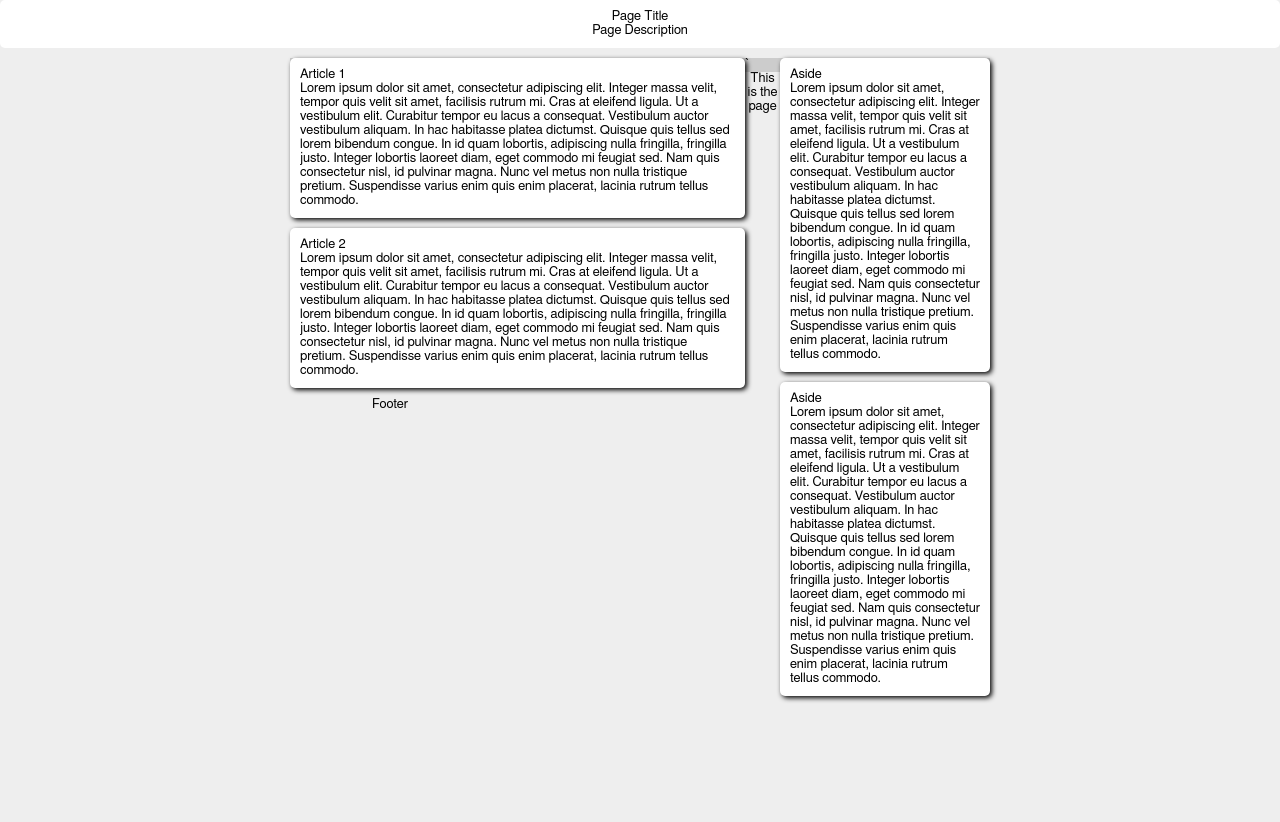
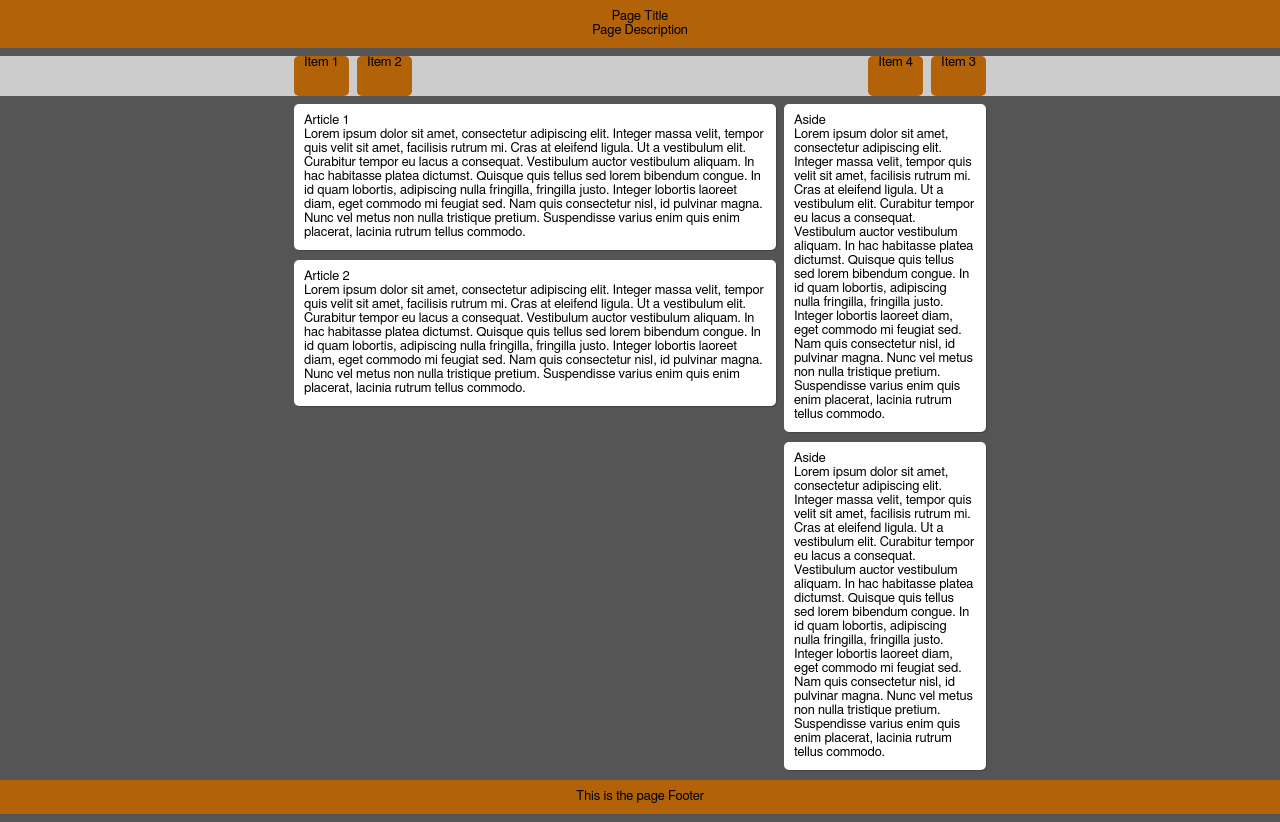
Before and after one commit to 0xcafed00d/blog-theme, a plain HTML site: page index.html in a window 1280 px wide. Before the commit the page ends 800 px from the top, so only its background shows below. Drawn offline with Linux system fonts and the light colour scheme.

Commit message:
work in progress

```diff
--- a/index.html
+++ b/index.html
@@ -18,9 +18,16 @@
             <p>Page Description</p>
         </header>
 
-        <nav class="navexternal">
-            <ul></ul>
-        </nav>
+        <div class="navcontainer">
+            <nav class="navexternal">
+                <ul>
+                    <li>Item 1</li>
+                    <li>Item 2</li>
+                    <li class="right">Item 3</li>
+                    <li class="right">Item 4</li>
+                </ul>
+            </nav>
+        </div>
 
         <div class="allcontent">
             <div class="maincontent">
@@ -35,15 +42,15 @@
             </div>
 
             <div class="sidecontent">
-                <article>
+                <aside>
                     <h1>Aside</h1>
                     <p>Lorem ipsum dolor sit amet, consectetur adipiscing elit. Integer massa velit, tempor quis velit sit amet, facilisis rutrum mi. Cras at eleifend ligula. Ut a vestibulum elit. Curabitur tempor eu lacus a consequat. Vestibulum auctor vestibulum aliquam. In hac habitasse platea dictumst. Quisque quis tellus sed lorem bibendum congue. In id quam lobortis, adipiscing nulla fringilla, fringilla justo. Integer lobortis laoreet diam, eget commodo mi feugiat sed. Nam quis consectetur nisl, id pulvinar magna. Nunc vel metus non nulla tristique pretium. Suspendisse varius enim quis enim placerat, lacinia rutrum tellus commodo.</p>
-                </article>
-                <article>
+                </aside>
+                <aside>
                     <h1>Aside</h1>
                     <p>Lorem ipsum dolor sit amet, consectetur adipiscing elit. Integer massa velit, tempor quis velit sit amet, facilisis rutrum mi. Cras at eleifend ligula. Ut a vestibulum elit. Curabitur tempor eu lacus a consequat. Vestibulum auctor vestibulum aliquam. In hac habitasse platea dictumst. Quisque quis tellus sed lorem bibendum congue. In id quam lobortis, adipiscing nulla fringilla, fringilla justo. Integer lobortis laoreet diam, eget commodo mi feugiat sed. Nam quis consectetur nisl, id pulvinar magna. Nunc vel metus non nulla tristique pretium. Suspendisse varius enim quis enim placerat, lacinia rutrum tellus commodo.</p>
-                </article>
-            </div>`
+                </aside>
+            </div>
         </div>
 
         <footer>
--- a/style/style.css
+++ b/style/style.css
@@ -1,16 +1,17 @@
 html {
-    background-color: #eee;
+    background-color: #555;
     font: 13px Helmet, Freesans, sans-serif;
 }
 
 .allcontent {
-     max-width: 700px;
-     margin: auto;
-     background-color: #ccc;
+    max-width: 700px;
+    margin: auto;
+    overflow: auto;
+    width: 100%
 }
 
 .maincontent {
-    width: 65%;
+    width: 70%;
     float: left;
 }
 
@@ -19,21 +20,49 @@ html {
     float: right;
 }
 
-article, header {
+header, footer{
+    padding: 10px;
+    text-align: center;
+    background-color: #b26208;
+    width: 100%;
+    margin: auto;
+    margin-bottom: 8px;
+}
+
+article, aside {
     background-color: #fff;
     border-radius: 5px;
+    margin-bottom: 10px;
     padding: 10px;
-    margin-bottom: 10px;
+    box-shadow: 1px 1px 1px #444;
+    margin-right: 4px;
+    margin-left: 4px;
 }
 
-header, footer{
-    text-align: center;
+div.navcontainer {
+    height: 40px;
+    margin: auto;
+    background-color: #cccccc;
+    margin-bottom: 8px;
 }
 
-article {
-    box-shadow: 2px 2px 5px #000;
+nav.navexternal {
+    max-width: 700px;
+    margin: auto;
+    overflow: auto;
+    width: 100%;
 }
 
-nav .navexternal{
+nav.navexternal ul li{
+    float: left;
+    display: inline;
+    padding: 0 10px;
+    background-color: #b26208;
+    margin: 0 4px;
+    height: 40px;
+    border-radius: 5px;
+}
 
+nav.navexternal ul li.right{
+    float: right;
 }
```
